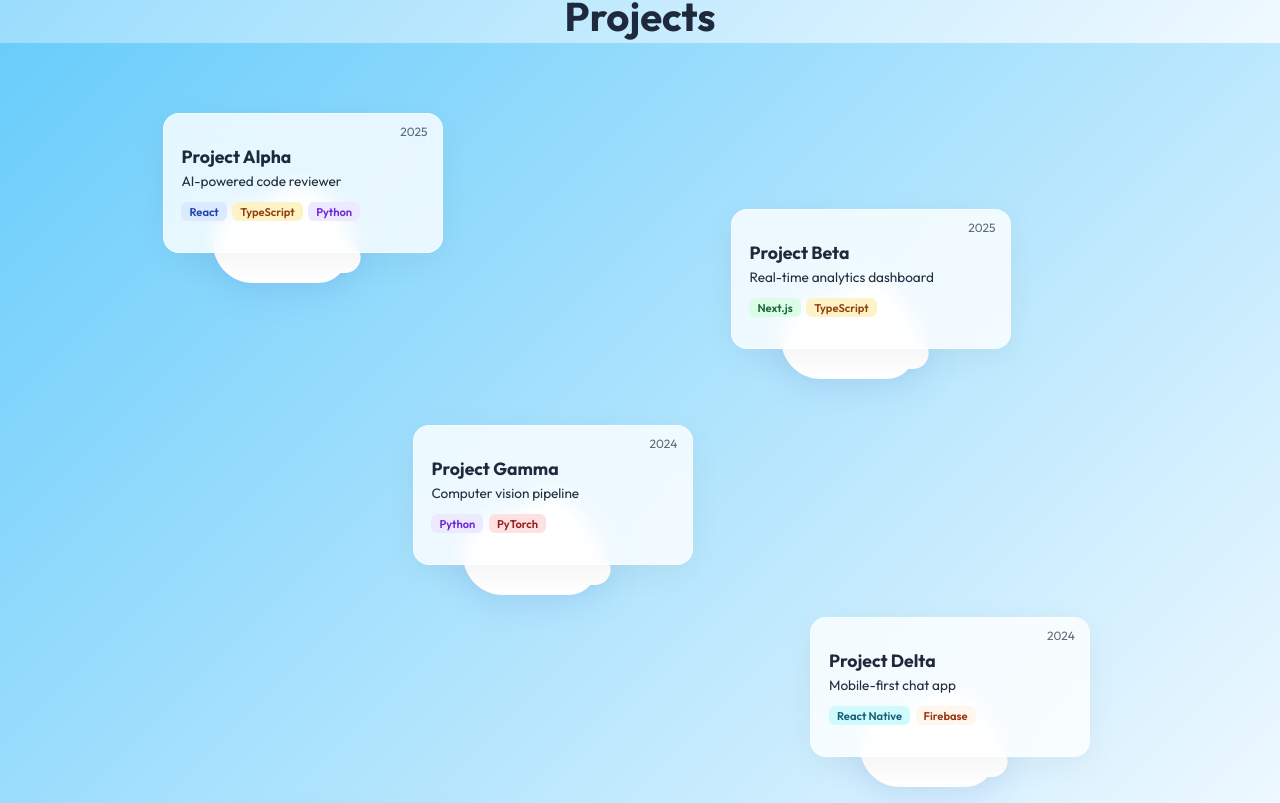
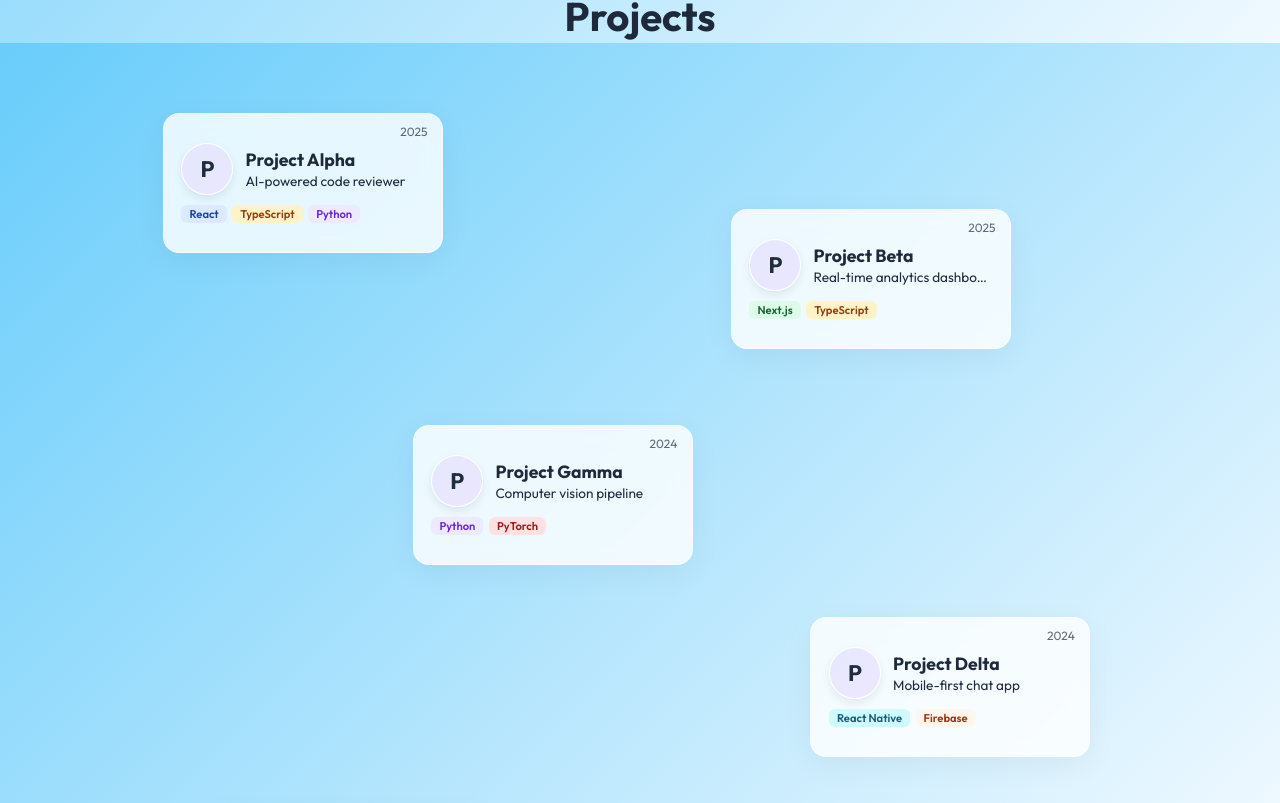
Before and after one commit to RextonRZ/RextonRZ.github.io, a Next.js app: page / in a window 1280 px wide. Shown: the part 3157-3960 px from the top of the page. Built offline with nearby package versions, Linux system fonts and the light colour scheme.

Commit message:
feat(projects): add hover-preview logo, scroll-into-view, red close, drop white cloud

```diff
--- a/src/components/ProjectsSection.css
+++ b/src/components/ProjectsSection.css
@@ -120,11 +120,6 @@
   z-index: 1;
 }
 
-.project-card-cloud {
-  display: block;
-  filter: drop-shadow(0 8px 16px rgba(30, 64, 175, 0.12));
-}
-
 .project-halo {
   position: absolute;
   inset: 0;
@@ -133,7 +128,6 @@
   display: none;
 }
 
-[data-theme='dark'] .project-card-cloud { display: none; }
 [data-theme='dark'] .project-halo       { display: block; }
 
 .project-card {
@@ -182,22 +176,27 @@
   position: absolute;
   top: 0.6rem;
   right: 0.8rem;
-  width: 28px;
-  height: 28px;
+  width: 30px;
+  height: 30px;
   border-radius: 50%;
-  background: rgba(0, 0, 0, 0.06);
+  background: #ef4444;
   border: none;
-  color: var(--text-main);
+  color: #ffffff;
   cursor: pointer;
-  font-size: 0.9rem;
+  font-size: 1rem;
+  font-weight: 700;
+  line-height: 1;
   display: flex;
   align-items: center;
   justify-content: center;
   z-index: 3;
+  box-shadow: 0 4px 10px rgba(239, 68, 68, 0.35);
+  transition: background 150ms ease, transform 150ms ease;
 }
-.project-close:hover { background: rgba(0, 0, 0, 0.12); }
-[data-theme='dark'] .project-close { background: rgba(255, 255, 255, 0.1); }
-[data-theme='dark'] .project-close:hover { background: rgba(255, 255, 255, 0.2); }
+.project-close:hover {
+  background: #dc2626;
+  transform: scale(1.08);
+}
 
 .project-monitor {
   background: linear-gradient(180deg, #1a1a1a, #0a0a0a);
@@ -299,3 +298,57 @@
   }
   .project-card { animation: none !important; }
 }
+
+.project-card-head {
+  display: flex;
+  align-items: center;
+  gap: 0.75rem;
+  margin-bottom: 0.6rem;
+}
+
+.project-logo {
+  position: relative;
+  width: 52px;
+  height: 52px;
+  flex-shrink: 0;
+  border-radius: 50%;
+  overflow: hidden;
+  background: var(--card-bg);
+  border: 1px solid var(--card-border);
+  box-shadow: 0 4px 10px rgba(0, 0, 0, 0.08);
+}
+
+.project-logo-img,
+.project-logo-preview {
+  position: absolute;
+  inset: 0;
+  width: 100%;
+  height: 100%;
+  object-fit: cover;
+  transition: opacity 250ms ease;
+}
+
+.project-logo-img      { opacity: 1; z-index: 1; }
+.project-logo-preview  { opacity: 0; z-index: 2; }
+
+.project-card:hover .project-logo-preview { opacity: 1; }
+
+.project-logo-fallback {
+  position: absolute;
+  inset: 0;
+  display: flex;
+  align-items: center;
+  justify-content: center;
+  font-size: 1.4rem;
+  font-weight: 700;
+  color: var(--text-muted);
+  background: linear-gradient(135deg, rgba(99,102,241,0.15), rgba(139,92,246,0.15));
+}
+
+.project-card-text {
+  flex: 1;
+  min-width: 0;
+}
+
+.project-card-text .project-title { margin-bottom: 0.1rem; }
+.project-card-text .project-tagline { margin-bottom: 0; }
--- a/src/components/ProjectsSection.tsx
+++ b/src/components/ProjectsSection.tsx
@@ -17,6 +17,7 @@ type Project = {
   githubUrl?: string;
   demoUrl?: string;
   position: { top: string; left: string };
+  logoSrc: string;
 };
 
 const PROJECTS: Project[] = [
@@ -33,6 +34,7 @@ const PROJECTS: Project[] = [
     githubUrl: "https://github.com/RextonRZ",
     demoUrl: "https://example.com",
     position: { top: "2%", left: "8%" },
+    logoSrc: "",
   },
   {
     id: "beta",
@@ -46,6 +48,7 @@ const PROJECTS: Project[] = [
     mediaType: "placeholder",
     githubUrl: "https://github.com/RextonRZ",
     position: { top: "10%", left: "58%" },
+    logoSrc: "",
   },
   {
     id: "gamma",
@@ -58,6 +61,7 @@ const PROJECTS: Project[] = [
     mediaSrc: "",
     mediaType: "placeholder",
     position: { top: "28%", left: "30%" },
+    logoSrc: "",
   },
   {
     id: "delta",
@@ -71,6 +75,7 @@ const PROJECTS: Project[] = [
     mediaType: "placeholder",
     demoUrl: "https://example.com",
     position: { top: "44%", left: "65%" },
+    logoSrc: "",
   },
   {
     id: "epsilon",
@@ -84,6 +89,7 @@ const PROJECTS: Project[] = [
     mediaType: "placeholder",
     githubUrl: "https://github.com/RextonRZ",
     position: { top: "60%", left: "12%" },
+    logoSrc: "",
   },
   {
     id: "zeta",
@@ -97,6 +103,7 @@ const PROJECTS: Project[] = [
     mediaType: "placeholder",
     githubUrl: "https://github.com/RextonRZ",
     position: { top: "76%", left: "48%" },
+    logoSrc: "",
   },
 ];
 
@@ -128,30 +135,10 @@ function tagStyle(tag: string): React.CSSProperties {
   return { background: c.bg, color: c.fg };
 }
 
-function CardCloud() {
-  return (
-    <svg
-      className="project-card-cloud"
-      width="320"
-      height="120"
-      viewBox="0 0 100 60"
-      fill="none"
-      xmlns="http://www.w3.org/2000/svg"
-      aria-hidden="true"
-    >
-      <path
-        d="M72.5 35C72.5 43.2843 65.7843 50 57.5 50H25C13.9543 50 5 41.0457 5 30C5 18.9543 13.9543 10 25 10C27.0543 10 29.0357 10.3106 30.8936 10.8798C33.7225 4.67384 40.0638 0 47.5 0C58.5457 0 67.5 8.95431 67.5 20C67.5 20.3013 67.4933 20.6011 67.4801 20.8992C70.3644 21.6702 72.5 24.3313 72.5 27.5C72.5 28.0535 72.4172 28.5878 72.2647 29.0963C76.0121 29.8398 78.8333 33.1099 78.8333 37.0833C78.8333 41.4556 75.289 45 70.9167 45H65V35H72.5Z"
-        fill="white"
-      />
-      <circle cx="55" cy="30" r="20" fill="white" />
-      <circle cx="35" cy="35" r="15" fill="white" />
-    </svg>
-  );
-}
-
 export function ProjectsSection() {
   const [expandedId, setExpandedId] = useState<string | null>(null);
   const openTimer = useRef<ReturnType<typeof setTimeout> | null>(null);
+  const slotRefs = useRef<Record<string, HTMLDivElement | null>>({});
 
   useEffect(() => {
     return () => {
@@ -166,6 +153,17 @@ export function ProjectsSection() {
     };
     window.addEventListener("keydown", onKey);
     return () => window.removeEventListener("keydown", onKey);
+  }, [expandedId]);
+
+  useEffect(() => {
+    if (!expandedId) return;
+    const node = slotRefs.current[expandedId];
+    if (!node) return;
+    // Wait a frame for the expansion transition to start so size is updated.
+    const raf = requestAnimationFrame(() => {
+      node.scrollIntoView({ behavior: "smooth", block: "center" });
+    });
+    return () => cancelAnimationFrame(raf);
   }, [expandedId]);
 
   const openCard = (id: string) => {
@@ -199,6 +197,7 @@ export function ProjectsSection() {
           return (
             <div
               key={p.id}
+              ref={(el) => { slotRefs.current[p.id] = el; }}
               className={`project-slot${isExpanded ? " is-expanded" : ""}${expandedId && !isExpanded ? " is-dimmed" : ""}`}
               style={{
                 top: p.position.top,
@@ -206,7 +205,6 @@ export function ProjectsSection() {
               }}
             >
               <div className="project-platform">
-                <CardCloud />
                 <div className="project-halo" aria-hidden="true" />
               </div>
               {isExpanded ? (
@@ -289,8 +287,42 @@ export function ProjectsSection() {
                   aria-label={`Open ${p.title}`}
                 >
                   <span className="project-year">{p.year}</span>
-                  <h3 className="project-title">{p.title}</h3>
-                  <p className="project-tagline">{p.tagline}</p>
+                  <div className="project-card-head">
+                    <div className="project-logo">
+                      {p.logoSrc ? (
+                        // eslint-disable-next-line @next/next/no-img-element
+                        <img src={p.logoSrc} alt={`${p.title} logo`} className="project-logo-img" />
+                      ) : (
+                        <div className="project-logo-fallback" aria-hidden="true">
+                          {p.title.charAt(0)}
+                        </div>
+                      )}
+                      {p.mediaSrc && (
+                        p.mediaType === "video" ? (
+                          <video
+                            className="project-logo-preview"
+                            src={p.mediaSrc}
+                            muted
+                            loop
+                            playsInline
+                            autoPlay
+                            preload="metadata"
+                          />
+                        ) : p.mediaType === "gif" ? (
+                          // eslint-disable-next-line @next/next/no-img-element
+                          <img
+                            className="project-logo-preview"
+                            src={p.mediaSrc}
+                            alt=""
+                          />
+                        ) : null
+                      )}
+                    </div>
+                    <div className="project-card-text">
+                      <h3 className="project-title">{p.title}</h3>
+                      <p className="project-tagline">{p.tagline}</p>
+                    </div>
+                  </div>
                   <div className="project-tags">
                     {p.tags.map((tag) => (
                       <span key={tag} className="project-tag" style={tagStyle(tag)}>
```
